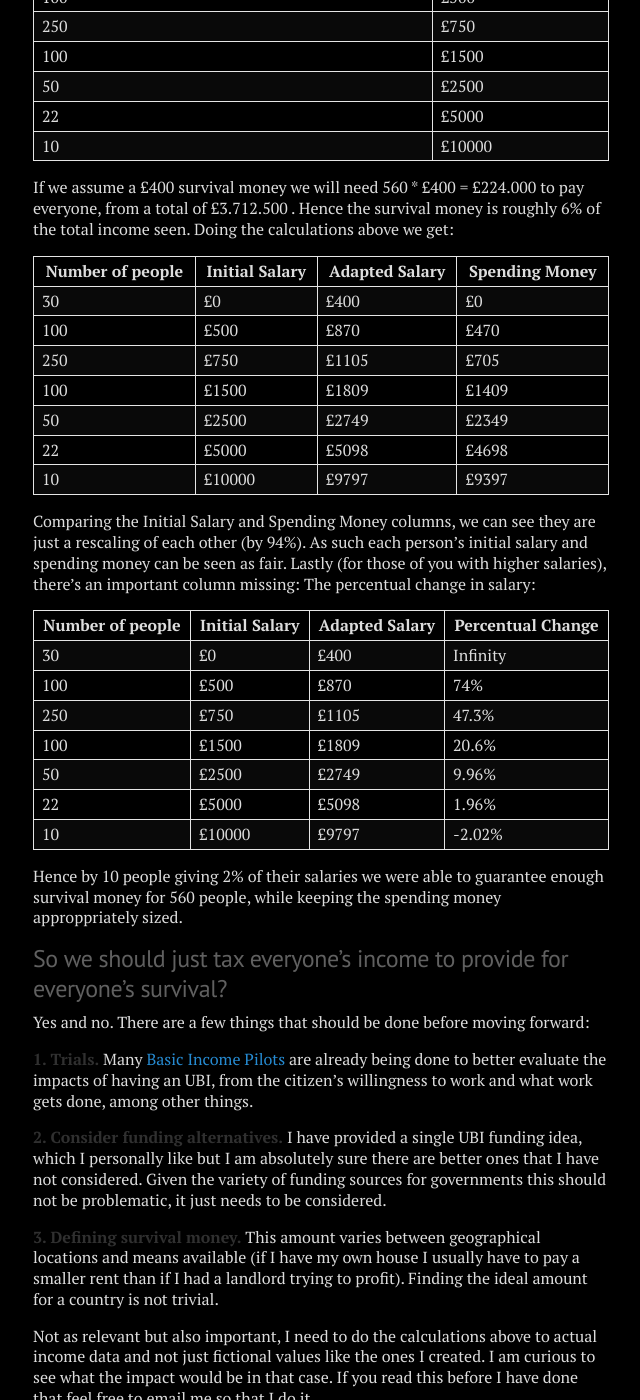
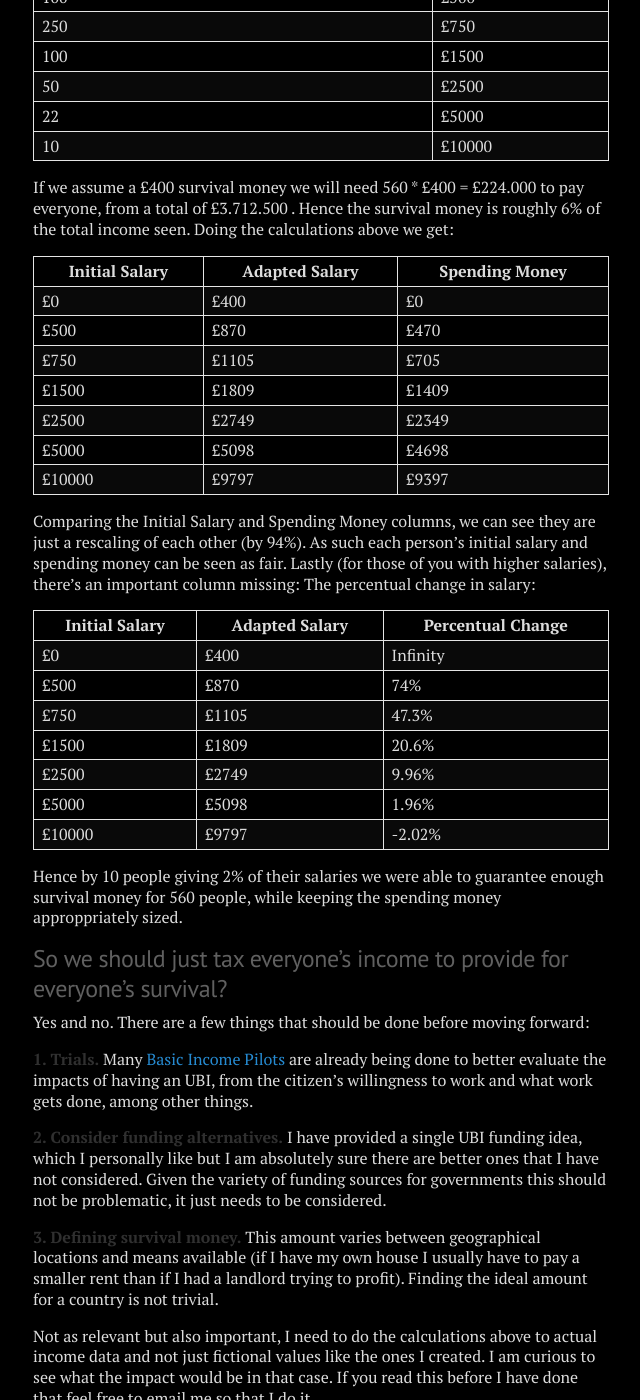
Before and after one commit to migueltorrescosta/migueltorrescosta.github.io, a Jekyll site: the page built from _posts/2018-01-04-From-Surviving-To-Living.md, in a window 1280 px wide and 1400 px high, scrolled down 1940 px. Shown: the whole window, without its empty margins (319-959 px from the left). Built offline with Jekyll 4.4.1, drawn with Linux system fonts in a browser that asks for light colours; comment, search, counter and statistics services are not loaded.

Commit message:
Increased table readibility

```diff
--- a/_posts/2018-01-04-From-Surviving-To-Living.md
+++ b/_posts/2018-01-04-From-Surviving-To-Living.md
@@ -164,7 +164,6 @@ If we assume a £400 survival money we will need 560 * £400 = £224.000 to pay
 <table>
   <thead>
     <tr>
-      <th>Number of people</th>
       <th>Initial Salary</th>
       <th>Adapted Salary</th>
       <th>Spending Money</th>
@@ -172,43 +171,36 @@ If we assume a £400 survival money we will need 560 * £400 = £224.000 to pay
   </thead>
   <tbody>
     <tr>
-      <td>30</td>
       <td>£0</td>
       <td>£400</td>
       <td>£0</td>
     </tr>
     <tr>
-      <td>100</td>
       <td>£500</td>
       <td>£870</td>
       <td>£470</td>
     </tr>
     <tr>
-      <td>250</td>
       <td>£750</td>
       <td>£1105</td>
       <td>£705</td>
     </tr>
     <tr>
-      <td>100</td>
       <td>£1500</td>
       <td>£1809</td>
       <td>£1409</td>
     </tr>
     <tr>
-      <td>50</td>
       <td>£2500</td>
       <td>£2749</td>
       <td>£2349</td>
     </tr>
     <tr>
-      <td>22</td>
       <td>£5000</td>
       <td>£5098</td>
       <td>£4698</td>
     </tr>
     <tr>
-      <td>10</td>
       <td>£10000</td>
       <td>£9797</td>
       <td>£9397</td>
@@ -222,7 +214,6 @@ Lastly (for those of you with higher salaries), there's an important column miss
 <table>
   <thead>
     <tr>
-      <th>Number of people</th>
       <th>Initial Salary</th>
       <th>Adapted Salary</th>
       <th>Percentual Change</th>
@@ -230,43 +221,36 @@ Lastly (for those of you with higher salaries), there's an important column miss
   </thead>
   <tbody>
     <tr>
-      <td>30</td>
       <td>£0</td>
       <td>£400</td>
       <td>Infinity</td>
     </tr>
     <tr>
-      <td>100</td>
       <td>£500</td>
       <td>£870</td>
       <td>74%</td>
     </tr>
     <tr>
-      <td>250</td>
       <td>£750</td>
       <td>£1105</td>
       <td>47.3%</td>
     </tr>
     <tr>
-      <td>100</td>
       <td>£1500</td>
       <td>£1809</td>
       <td>20.6%</td>
     </tr>
     <tr>
-      <td>50</td>
       <td>£2500</td>
       <td>£2749</td>
       <td>9.96%</td>
     </tr>
     <tr>
-      <td>22</td>
       <td>£5000</td>
       <td>£5098</td>
       <td>1.96%</td>
     </tr>
     <tr>
-      <td>10</td>
       <td>£10000</td>
       <td>£9797</td>
       <td>-2.02%</td>
```
